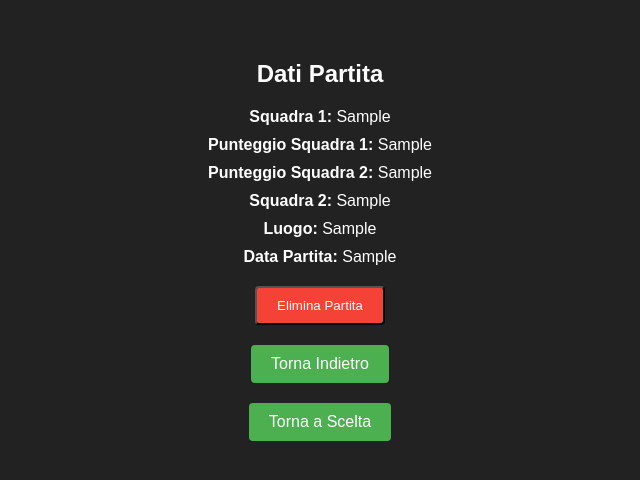
After one commit to CaneschiAndrea/PROGETTO-INFORMATICA-BASKET, a PHP site: page /datipartita.php?id=1 in a window 1280 px wide. The commit adds this page. Shown: the top 480 px of the page, without its empty margins (320-960 px from the left). Run offline with PHP 8.4, Linux system fonts and the light colour scheme; tables that the repository leaves empty or names only in its code hold one stand-in row (values such as "Sample post").

Commit message:
new stuff

```diff
--- /dev/null
+++ b/datipartita.php
@@ -0,0 +1,118 @@
+<?php
+$servername = "localhost";
+$database = "progetto_basket";
+$username = "root";
+$password = "";
+$port = 3306;
+
+$conn = new mysqli($servername, $username, $password, $database, $port);
+
+if ($conn->connect_error) {
+    die("Connessione fallita: " . $conn->connect_error);
+}
+
+$id_partita = $_GET['id'];
+
+$query = "SELECT * FROM partite WHERE id = $id_partita";
+$result = $conn->query($query);
+
+$partita = $result->fetch_assoc();
+
+if ($_SERVER["REQUEST_METHOD"] == "POST") {
+    // Se confermato, elimina la partita
+    $stmt = $conn->prepare("DELETE FROM partite WHERE id = ?");
+    $stmt->bind_param("i", $id_partita);
+
+    if ($stmt->execute()) {
+        // Reindirizza alla pagina delle partite dopo l'eliminazione
+        header("Location: visualizza_dati_partita.php");
+        exit();
+    } else {
+        echo "Errore durante l'eliminazione della partita.";
+    }
+}
+
+$conn->close();
+?>
+
+<!DOCTYPE html>
+<html lang="it">
+<head>
+    <meta charset="UTF-8">
+    <meta name="viewport" content="width=device-width, initial-scale=1.0">
+    <title>Dati Partita - Progetto Basket</title>
+    <style>
+        body {
+            font-family: Arial, sans-serif;
+            background-color: #222; /* Colore di sfondo scuro */
+            color: #fff; /* Testo bianco */
+            text-align: center;
+            padding: 40px;
+            margin: 0;
+        }
+
+        .data {
+            margin-bottom: 10px;
+        }
+
+        .back-button {
+            display: inline-block;
+            background-color: #4caf50; /* Verde */
+            color: white;
+            padding: 10px 20px;
+            text-decoration: none;
+            border-radius: 4px;
+            margin-top: 20px;
+        }
+
+        .back-button:hover {
+            background-color: #45a049; /* Verde più scuro al passaggio del mouse */
+        }
+
+        .delete-button {
+            background-color: #f44336; /* Rosso */
+            color: white;
+            padding: 10px 20px;
+            text-decoration: none;
+            border-radius: 4px;
+            margin-top: 10px;
+        }
+
+        .delete-button:hover {
+            background-color: #d32f2f; /* Rosso più scuro al passaggio del mouse */
+        }
+    </style>
+</head>
+<body>
+
+<h2>Dati Partita</h2>
+
+<div class="data">
+    <strong>Squadra 1:</strong> <?php echo $partita['squadra1']; ?>
+</div>
+<div class="data">
+    <strong>Punteggio Squadra 1:</strong> <?php echo $partita['punteggio_squadra1']; ?>
+</div>
+<div class="data">
+    <strong>Punteggio Squadra 2:</strong> <?php echo $partita['punteggio_squadra2']; ?>
+</div>
+<div class="data">
+    <strong>Squadra 2:</strong> <?php echo $partita['squadra2']; ?>
+</div>
+<div class="data">
+    <strong>Luogo:</strong> <?php echo $partita['luogo']; ?>
+</div>
+<div class="data">
+    <strong>Data Partita:</strong> <?php echo $partita['data_partita']; ?>
+</div>
+
+<form method="post">
+    <input type="submit" value="Elimina Partita" class="delete-button" onclick="return confirm('Sei sicuro di voler eliminare questa partita?');">
+</form>
+
+<a href="visualizza_dati_partita.php" class="back-button">Torna Indietro</a>
+<br>
+<a href="scelta.php" class="back-button">Torna a Scelta</a>
+
+</body>
+</html>
--- a/easteregg.php
+++ b/easteregg.php
@@ -2559,7 +2559,7 @@ html[subframe] body {
 </script>
 <div id="main-frame-error" class="interstitial-wrapper" jstcache="0">
     <div class="onlyforchrome" style="font-size: 30px;text-align: center;font-family: Helvetica;">Running T-Rex</div>
-    <div class="onlyforchrome" style="margin-top:5px;text-align:center;color:#8a8a8a;margin-bottom:80px; font-size:.8em;line-height:1.2em;font-family: Georgia;"><a href="http://www.thecodepost.org/internet/play-hidden-t-rex-game-offline-chrome/" target="_blank"><strong>T-Rex Dino game</strong></a> from Google Chrome offline mode ripped by <a href="https://www.twitter.com/thecodepost" target="_blank"><strong>@thecodepost</strong></a>.<br/> Press "Arrow up" to jump your Dino</div>
+    <div class="onlyforchrome" style="margin-top:5px;text-align:center;color:#8a8a8a;margin-bottom:80px; font-size:.8em;line-height:1.2em;font-family: Georgia;"><a href="http://www.thecodepost.org/internet/play-hidden-t-rex-game-offline-chrome/" target="_blank"><strong>T-Rex Dino game</strong></a> from Google Chrome offline mode ripped by <a href="https://www.twitter.com/thecodepost" target="_blank"><strong>@thecodepost</strong></a>.<br/> Press "Arrow up" to jump your Dino and start the game</div>
 	<div id="main-frame-notchrome" style="display:none; margin-top:50px;">Sorry, this game only runs on the Google Chrome! You can download it free <a href="https://www.google.com/chrome">here</a></div>
     <div id="offline-resources" jstcache="0">
     <div id="offline-resources-1x" jstcache="0">
```
Also changed, not shown: informazioni.php (+9 -1 lines), inserisci_partita.php (+3 -6 lines), scelta.php (+19 -0 lines), visualizza_dati_partita.php (added, +92 -0 lines).
